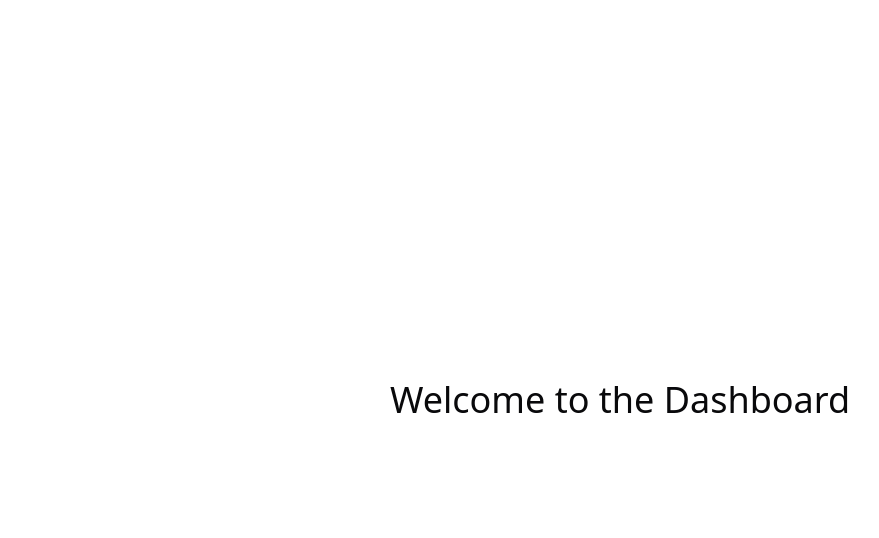
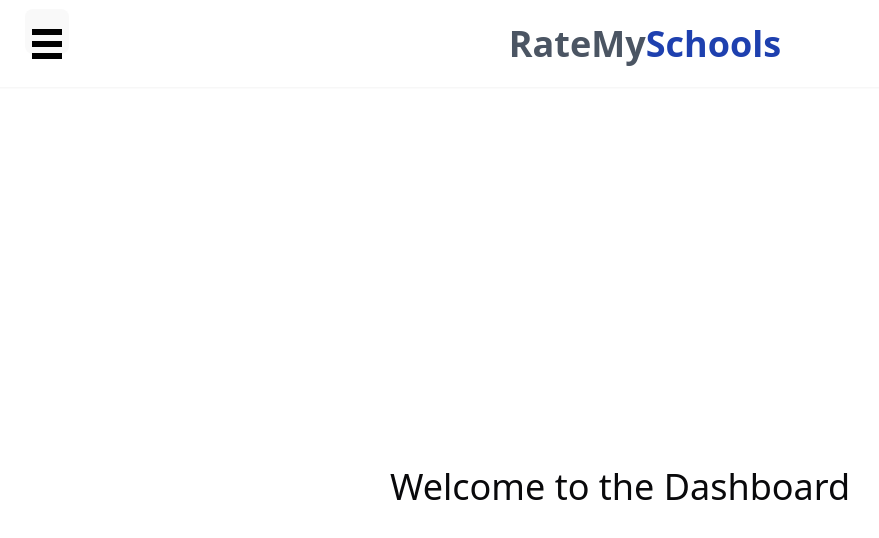
Before and after one commit to Christopher4113/Rate-My-Schools, a React (Vite) app in the folder client/: page /dashboard in a window 1280 px wide. Shown: the top 538 px of the page, without its empty margins (20-899 px from the left). Built offline with nearby package versions, Linux system fonts and the light colour scheme; sample sign-in values are in the browser's storage.

Commit message:
finished the header

```diff
--- a/client/src/App.tsx
+++ b/client/src/App.tsx
@@ -8,6 +8,7 @@ import Dashboard from './pages/Dashboard';
 import Verify from './pages/Verify';
 import PrivateRoute from './PrivateRoute';
 import Change from './pages/Change';
+import Header from './components/custom/Header';
 
 function App() {
   return (
@@ -22,6 +23,7 @@ function App() {
           path="/dashboard"
           element={
             <PrivateRoute>
+              <Header />
               <Dashboard />
             </PrivateRoute>
           }
--- /dev/null
+++ b/client/src/components/custom/Header.tsx
@@ -0,0 +1,70 @@
+import React, { useState } from 'react';
+import { useNavigate } from 'react-router-dom';
+import Option from '../ui/option';
+
+const Header = () => {
+  const navigate = useNavigate();
+  const [isSidebarOpen, setSidebarOpen] = useState(false);
+
+  const handleLogout = () => {
+    sessionStorage.removeItem('token'); // Clear sessionStorage
+    navigate('/login'); // Redirect to login page
+  };
+
+  const handleMenu = () => {
+    navigate('/dashboard');
+  };
+
+  const toggleSidebar = () => {
+    setSidebarOpen(!isSidebarOpen); // Toggle sidebar visibility
+  };
+
+  return (
+    <div className="relative p-2 shadow-sm flex items-center justify-between px-5 max-sm:text-sm max-sm:scale-90 max-sm:space-2">
+      {/* Option Button */}
+      <div className="flex items-center -mt-6 max-sm:-ml-12">
+        <Option onClick={toggleSidebar} />
+      </div>
+
+      {/* Main Title */}
+      <div className="text-center text-gray-600 font-semibold text-4xl max-sm:text-2xl">
+        RateMy
+        <span className="text-blue-800">Schools</span>
+      </div>
+
+      {/* Spacer to balance alignment */}
+      <div className="w-[44px]"></div>
+
+      {/* Sidebar */}
+      {isSidebarOpen && (
+        <div className="absolute top-0 right-0 h-screen w-64 bg-gray-800 text-white shadow-lg z-50 flex flex-col p-5 space-y-5">
+          {/* Close Sidebar Button */}
+          <button
+            onClick={toggleSidebar}
+            className="self-end text-gray-400 hover:text-white"
+          >
+            ✖
+          </button>
+
+          {/* Logout Button */}
+          <button
+            onClick={handleLogout}
+            className="bg-gradient-to-r from-red-500 to-red-600 px-6 py-2 rounded font-semibold shadow-lg hover:shadow-xl transition"
+          >
+            Logout
+          </button>
+
+          {/* Menu Button */}
+          <button
+            onClick={handleMenu}
+            className="bg-gradient-to-r from-violet-500 to-violet-600 px-6 py-2 rounded font-semibold shadow-lg hover:shadow-xl transition"
+          >
+            Menu
+          </button>
+        </div>
+      )}
+    </div>
+  );
+};
+
+export default Header;
--- /dev/null
+++ b/client/src/components/ui/option.tsx
@@ -0,0 +1,29 @@
+import React from 'react';
+
+interface OptionProps {
+  onClick?: React.MouseEventHandler<HTMLButtonElement>; // Type for the onClick prop
+}
+
+const Option: React.FC<OptionProps> = ({ onClick }) => {
+  return (
+    <button
+      onClick={onClick} // Forward the onClick prop to the button
+      className="group relative inline-block w-[44px] p-[5px] h-[45px] m-[25px]
+                 border-none outline-none focus:outline-none active:outline-none"
+      style={{ WebkitTapHighlightColor: 'transparent' }} // Remove tap highlight on mobile
+    >
+      <span
+        className="mx-[auto] my-[0] relative top-[12px] w-[30px] h-[6px] bg-[#000] block
+          [transition-property:margin,_width] group-hover:w-[20px] duration-200
+          after:absolute after:content-[''] after:mt-[12px] after:w-[30px] after:h-[6px] after:bg-[#000]
+          after:block after:left-[0] after:[transition-property:margin,_left] after:duration-200
+          group-hover:after:mt-[6px] group-hover:after:-left-[5px]
+          before:absolute before:content-[''] before:-mt-[12px] before:w-[30px] before:h-[6px]
+          before:bg-[#000] before:block before:left-[0] before:[transition-property:margin,_width,_left]
+          before:duration-200 group-hover:before:-mt-[6px] group-hover:before:w-[10px] group-hover:before:left-[5px]"
+      ></span>
+    </button>
+  );
+};
+
+export default Option;
--- a/client/src/pages/Dashboard.tsx
+++ b/client/src/pages/Dashboard.tsx
@@ -1,5 +1,5 @@
 import React from 'react';
-
+import { Link, useNavigate } from 'react-router-dom';
 const Dashboard = () => {
   return (
     <div className="min-h-screen flex items-center justify-center">
```
